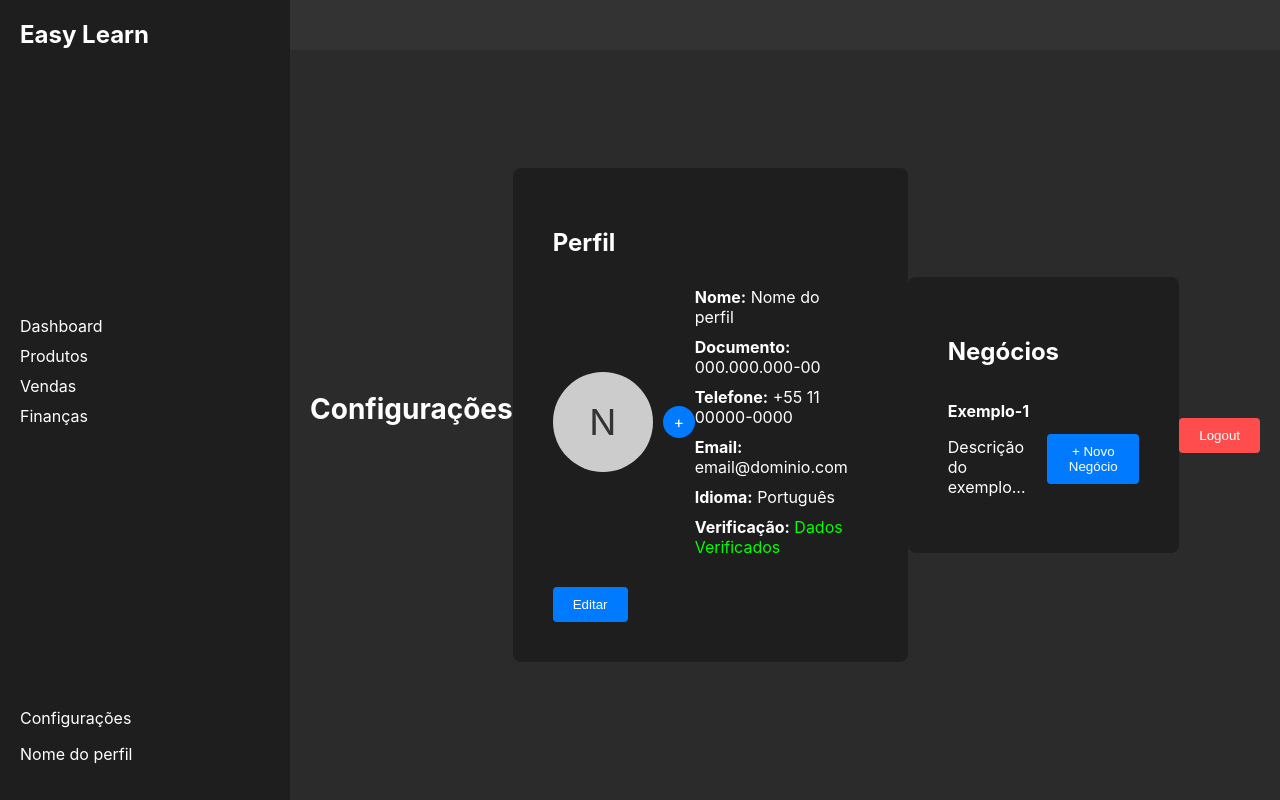
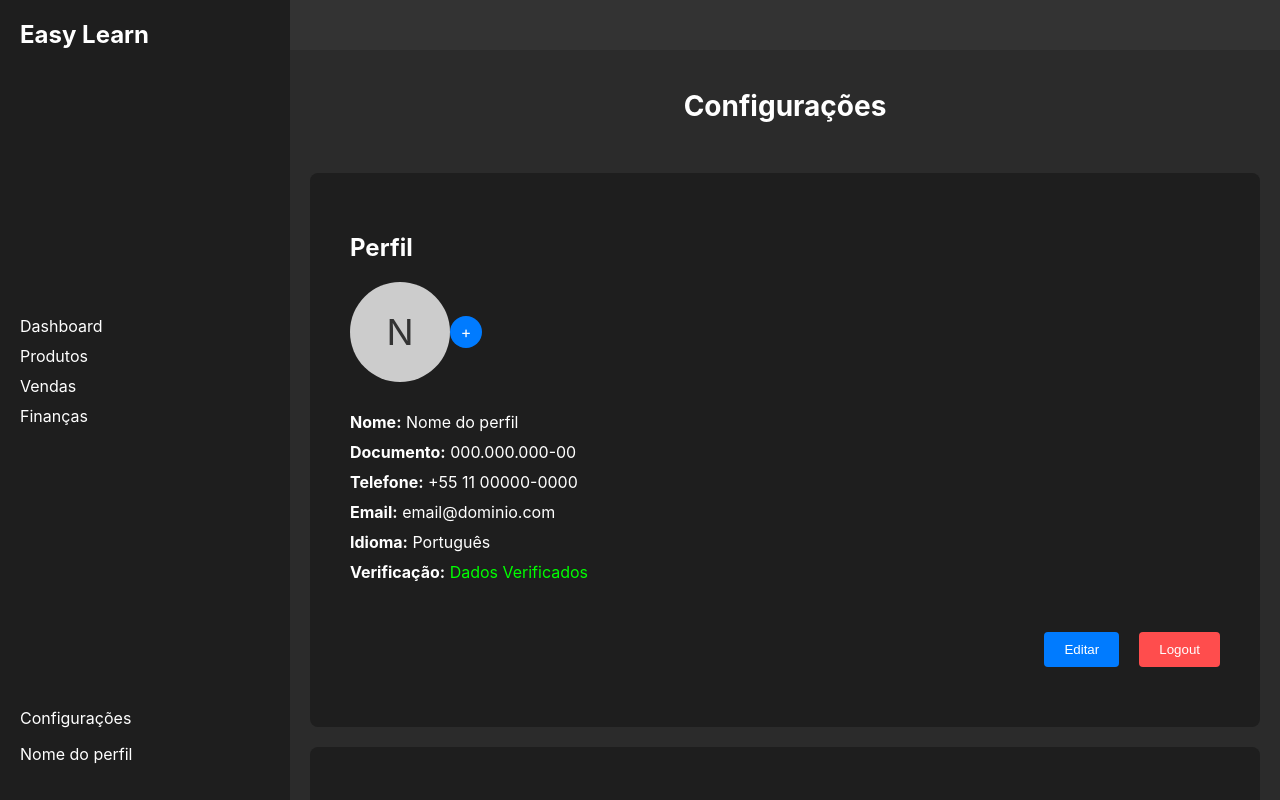
Before and after one commit to CesarA22/easy-learn, a React (Create React App) app: page /user-screen in a window 1280 px wide. Shown: the top 800 px of the page. Built offline with nearby package versions, Linux system fonts and the light colour scheme.

Commit message:
Mais alguns ajustes

```diff
--- a/src/pages/create-product.js
+++ b/src/pages/create-product.js
@@ -16,13 +16,14 @@ const CreateProduct = () => {
         </nav>
         <div className="settings">
           <p>Configurações</p>
-          <p>Carlos Eduardo</p>
+          <p>Pimegonho</p>
         </div>
       </aside>
       <main className="create-product__main-content">
         <header>
           <h1>Cadastrar Produto</h1>
         </header>
+
         <div class="product-form__wrapper">
           <div className="product-form dashboard__main-content__col--1">
             <div className="product-details">
--- a/src/pages/products.js
+++ b/src/pages/products.js
@@ -29,7 +29,7 @@ function Products() {
   }, [user]);
 
   return (
-    <div className="products-container">
+    <div className="user-screen-container">
       <aside className="sidebar">
         <div className="logo" onClick={() => navigate('/login')}>Easy Learn</div>
         <nav className="menu">
@@ -50,28 +50,30 @@ function Products() {
           <h1>Bem-vindo, {user ? user.name.split(' ')[0] : 'Usuário'}</h1>
           <h2>Aqui estão os seus produtos</h2>
         </header>
-        <section className="actions">
-          <button onClick={() => navigate('/create-product')} className="add-product-button">Adicionar Produto</button>
+        <section className="profile-actions">
+          <button onClick={() => navigate('/create-product')} className="edit-button">Adicionar Produto</button>
         </section>
+        <section className="products-section">
           {hasProducts ? (
-          <section className="product-list">
+            <div className="product-grid">
               {products.map((product) => (
-              <div key={product._id} className="product-item">
+                <div key={product._id} className="product-card">
                   <div className="product-image">
                     <img src={`${process.env.REACT_APP_BACKEND_URL}/public/files/${product.images[0]?.url}`} alt="Product" />
                   </div>
-                <div className="product-details">
+                  <div className="product-info">
                     <h3>{product.title}</h3>
                     <p>{product.description}</p>
                   </div>
                 </div>
               ))}
-          </section>
+            </div>
           ) : (
             <div className="no-products">
               <p>Você ainda não tem nenhum produto cadastrado.</p>
             </div>
           )}
+        </section>
       </main>
     </div>
   );
--- a/src/pages/user-screen.js
+++ b/src/pages/user-screen.js
@@ -34,6 +34,7 @@ function UserScreen() {
         <header>
           <h1>Configurações</h1>
         </header>
+
         <section className="profile">
           <h2>Perfil</h2>
           <div className="profile-content">
@@ -50,7 +51,10 @@ function UserScreen() {
               <p><strong>Verificação:</strong> <span className="verified">Dados Verificados</span></p>
             </div>
           </div>
-          <button className="edit-button">Editar</button>
+          <div className="profile-actions">
+            <button className="edit-button">Editar</button>
+            <button className="logout-button" onClick={handleLogout}>Logout</button>
+          </div>
         </section>
         <section className="business">
           <h2>Negócios</h2>
@@ -62,7 +66,6 @@ function UserScreen() {
             <button className="new-business-button">+ Novo Negócio</button>
           </div>
         </section>
-        <button className="logout-button" onClick={handleLogout}>Logout</button>
       </main>
     </div>
   );
--- a/src/styles/products.css
+++ b/src/styles/products.css
@@ -1,4 +1,4 @@
-/* src/styles/Products.css */
+/* src/styles/products.css */
 body {
   margin: 0;
   padding: 0;
@@ -7,7 +7,7 @@ body {
   color: #fff;
 }
 
-.products-container {
+.user-screen-container {
   display: flex;
   height: 100vh;
 }
@@ -49,7 +49,9 @@ body {
 .main-content {
   flex: 1;
   padding: 20px;
-  overflow-y: auto;
+  background-color: #2b2b2b;
+  display: flex;
+  flex-direction: column;
 }
 
 header h1 {
@@ -62,13 +64,13 @@ header h2 {
   margin-bottom: 20px;
 }
 
-.actions {
+.profile-actions {
   display: flex;
   justify-content: flex-end;
   margin-bottom: 20px;
 }
 
-.add-product-button {
+.edit-button {
   background-color: #007bff;
   color: white;
   border: none;
@@ -77,50 +79,54 @@ header h2 {
   cursor: pointer;
 }
 
-.add-product-button:hover {
+.edit-button:hover {
   background-color: #0056b3;
 }
 
-.product-list {
+.products-section {
+  flex: 1;
   display: flex;
   flex-direction: column;
+}
+
+.product-grid {
+  display: grid;
+  grid-template-columns: repeat(auto-fit, minmax(200px, 1fr));
   gap: 20px;
 }
 
-.product-item {
-  background-color: #4a4a4a;
-  padding: 20px;
+.product-card {
+  background-color: #1e1e1e;
   border-radius: 8px;
+  overflow: hidden;
   display: flex;
-  align-items: center;
+  flex-direction: column;
 }
 
 .product-image {
-  width: 100px;
-  height: 100px;
+  width: 100%;
+  height: 150px;
   background-color: #666;
-  border-radius: 8px;
   display: flex;
   justify-content: center;
   align-items: center;
-  margin-right: 20px;
 }
 
 .product-image img {
   max-width: 100%;
   max-height: 100%;
-  border-radius: 8px;
+  object-fit: cover;
 }
 
-.product-details {
-  flex: 1;
+.product-info {
+  padding: 10px;
 }
 
-.product-details h3 {
+.product-info h3 {
   margin: 0 0 10px 0;
 }
 
-.product-details p {
+.product-info p {
   margin: 0;
 }
 
@@ -132,16 +138,3 @@ header h2 {
 .no-products p {
   margin: 20px 0;
 }
-
-.no-products button {
-  background-color: #007bff;
-  color: white;
-  border: none;
-  border-radius: 4px;
-  padding: 10px 20px;
-  cursor: pointer;
-}
-
-.no-products button:hover {
-  background-color: #0056b3;
-}
--- a/src/styles/user-screen.css
+++ b/src/styles/user-screen.css
@@ -50,6 +50,8 @@ body {
   flex: 1;
   padding: 20px;
   background-color: #2b2b2b;
+  display: flex;
+  flex-direction: column;
 }
 
 header h1 {
@@ -59,40 +61,41 @@ header h1 {
 
 .profile, .business {
   background-color: #1e1e1e;
-  padding: 40px; /* Aumentei o padding */
+  padding: 40px;
   border-radius: 8px;
   margin-bottom: 20px;
+  width: calc(100% - 80px);
 }
 
 .profile-content, .business-content {
   display: flex;
-  justify-content: space-between;
-  align-items: center;
+  flex-direction: column;
+  align-items: flex-start;
 }
 
 .profile-picture {
   display: flex;
   align-items: center;
+  margin-bottom: 20px;
 }
 
 .picture {
-  width: 100px; /* Aumentei o tamanho da imagem */
-  height: 100px; /* Aumentei o tamanho da imagem */
+  width: 100px;
+  height: 100px;
   background-color: #ccc;
   border-radius: 50%;
   display: flex;
   justify-content: center;
   align-items: center;
-  font-size: 36px; /* Aumentei o tamanho da fonte */
+  font-size: 36px;
   color: #333;
-  margin-right: 10px;
 }
 
 .edit-icon {
   background-color: #007bff;
   border-radius: 50%;
-  width: 32px; /* Aumentei o tamanho do ícone de edição */
-  height: 32px; /* Aumentei o tamanho do ícone de edição */
+  width: 32px;
+  height: 32px;
   display: flex;
   justify-content: center;
   align-items: center;
@@ -102,18 +105,18 @@ header h1 {
 
 .profile-details {
   flex: 1;
-  margin-right: 20px;
+  margin-bottom: 20px;
 }
 
 .profile-details p {
-  margin: 10px 0; /* Aumentei o espaçamento entre os parágrafos */
+  margin: 10px 0;
 }
 
 .verified {
   color: #00ff00;
 }
 
-.edit-button, .new-business-button {
+.edit-button, .new-business-button, .logout-button {
   background-color: #007bff;
   color: white;
   border: none;
@@ -123,18 +126,13 @@ header h1 {
   margin-top: 20px;
 }
 
-.edit-button:hover, .new-business-button:hover {
+.edit-button:hover, .new-business-button:hover, .logout-button:hover {
   background-color: #0056b3;
 }
 
 .logout-button {
   background-color: #ff4d4d;
-  color: white;
-  border: none;
-  border-radius: 4px;
-  padding: 10px 20px;
-  cursor: pointer;
-  margin-top: 20px;
+  margin-left: 20px;
 }
 
 .logout-button:hover {
```
Lines whose indentation alone changed are shown as unchanged.
